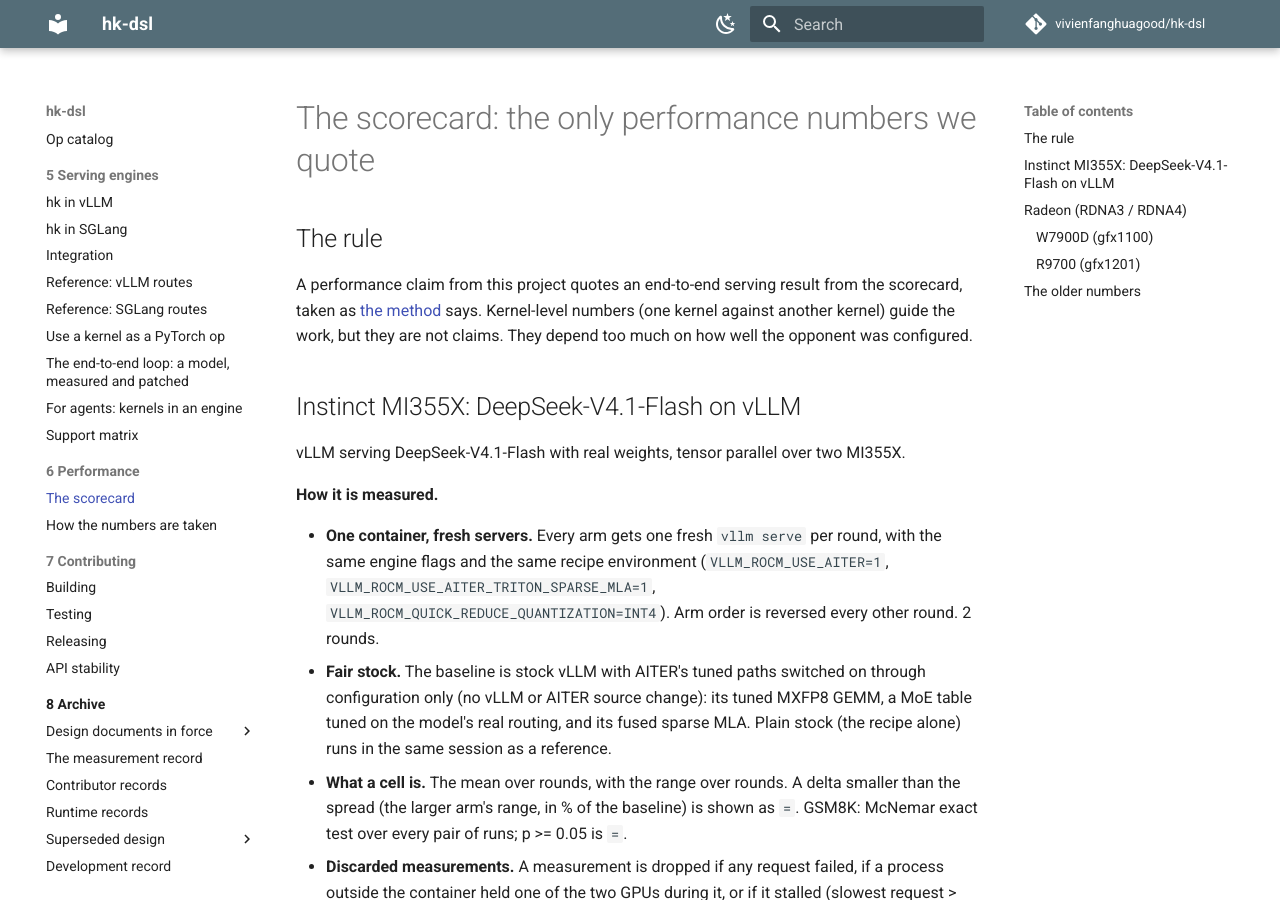
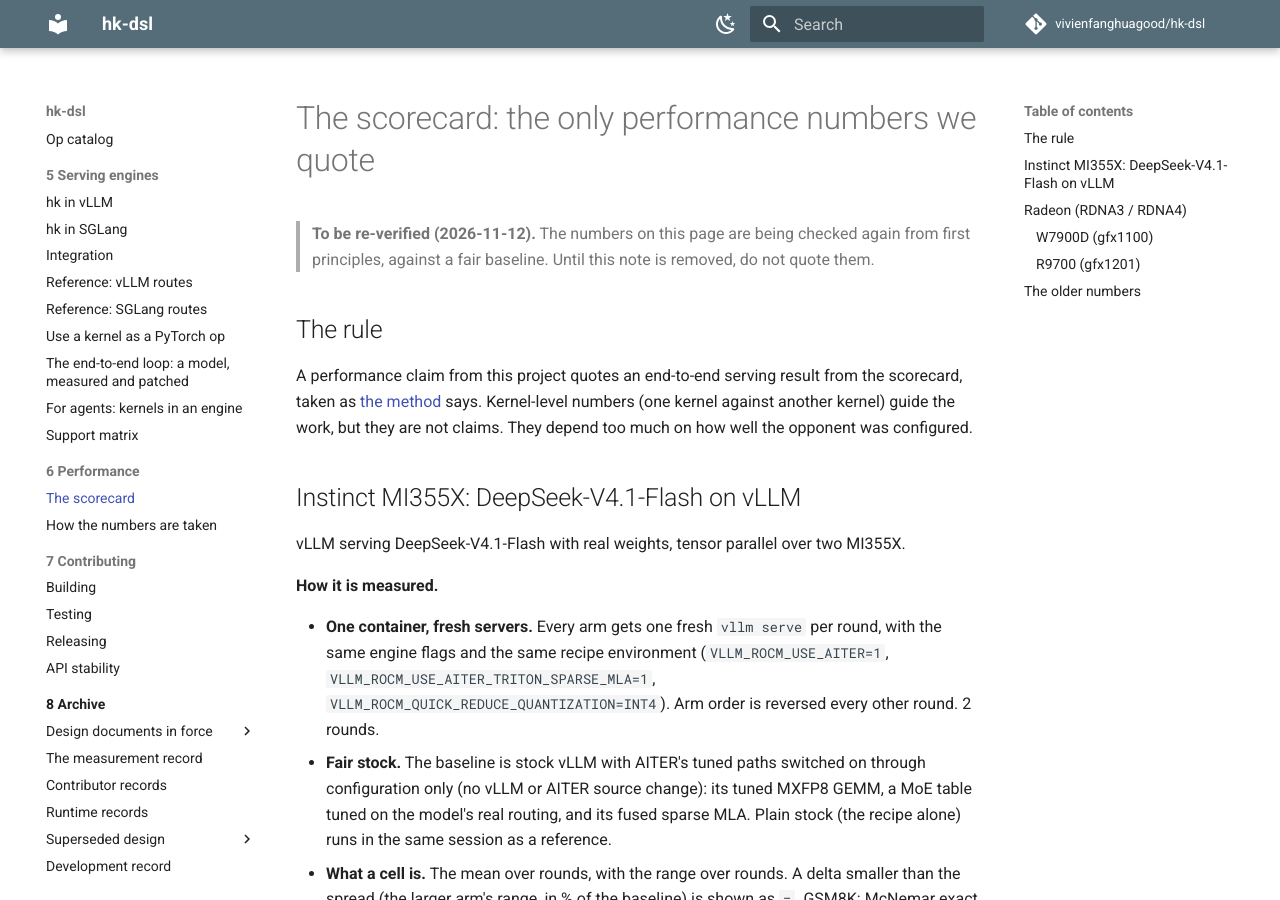
Before and after one commit to vivienfanghuagood/hk-dsl, an MkDocs documentation site: the page built from docs/performance/scorecard.md, in a window 1280 px wide and 900 px high. Built offline with MkDocs 1.6.1 and Material for MkDocs 9.7.7, drawn with Linux system fonts in a browser that asks for light colours; comment, search, counter and statistics services are not loaded.

Commit message:
scorecard: marked 'to be re-verified'; do not quote its numbers until the note is removed (#390)
Owner decision D-20261112-35: hk-dsl pauses and restarts from first principles; the scorecard is
marked for re-verification. No number on the page changes.

Co-authored-by: hfang <hfang@localhost>
Co-authored-by: Claude <noreply@anthropic.com>

```diff
--- a/docs/performance/scorecard.md
+++ b/docs/performance/scorecard.md
@@ -1,4 +1,7 @@
 # The scorecard: the only performance numbers we quote
+
+> **To be re-verified (2026-11-12).** The numbers on this page are being checked again from first principles,
+> against a fair baseline. Until this note is removed, do not quote them.
 
 ## The rule
 
```
